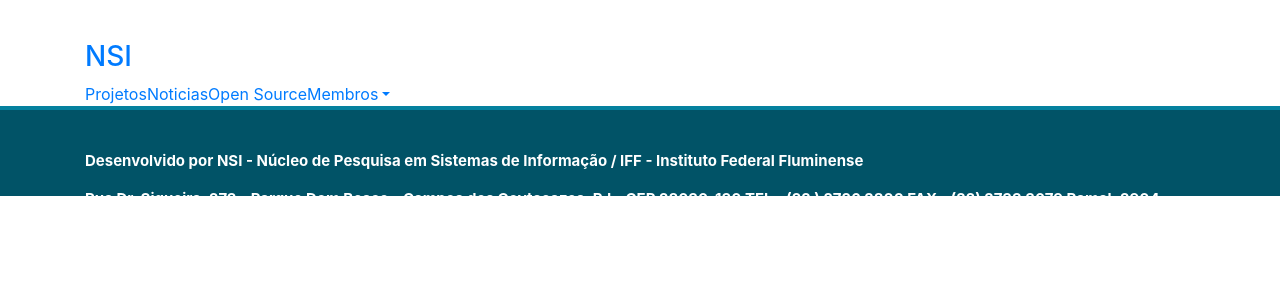
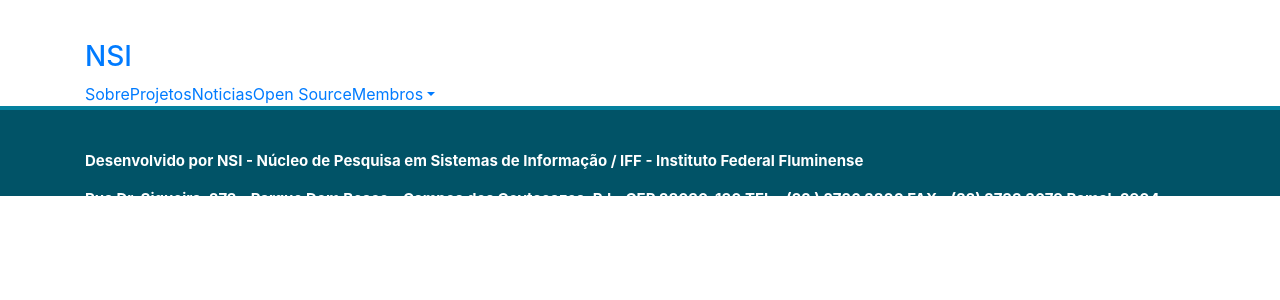
Before and after one commit to nsi-iff/nsi_site, a Django app: template apps/news/templates/show_news.html in a window 1280 px wide. Shown: the top 300 px of the page. Run offline with Django 3.2, Linux system fonts and the light colour scheme; the template is opened without the code that fills it, so the values that code supplies are empty; some libraries are stand-ins or nearby versions.

Commit message:
Added correct links to menu

```diff
--- a/templates/base.html
+++ b/templates/base.html
@@ -24,9 +24,10 @@
                       <div class="topbar" data-dropdown="dropdown">
                           <div class="topbar-inner">
                               <div class="container">
-                                  <h3 class="active"><a href="#">NSI</a></h3>
+                                  <h3 class="active"><a href="/">NSI</a></h3>
                                   <ul class="nav">
-                                      <li><a href="#">Projetos</a></li>
+                                      <li><a href="/sobre">Sobre</a></li>
+                                      <li><a href="/projetos">Projetos</a></li>
                                       <li><a href="#">Noticias</a></li>
                                       <li><a href="#">Open Source</a></li>
                                       <li class="dropdown">
```
